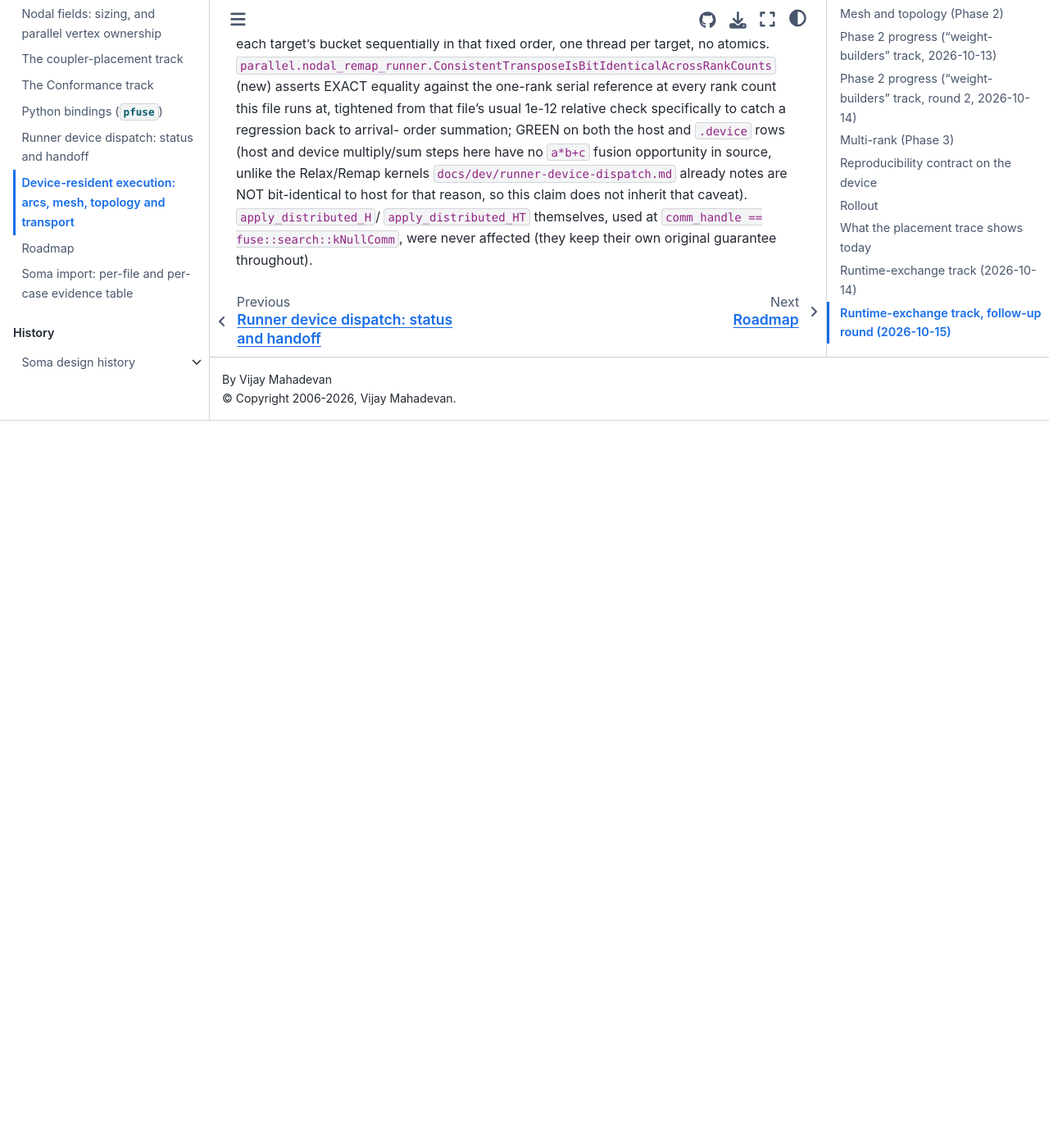
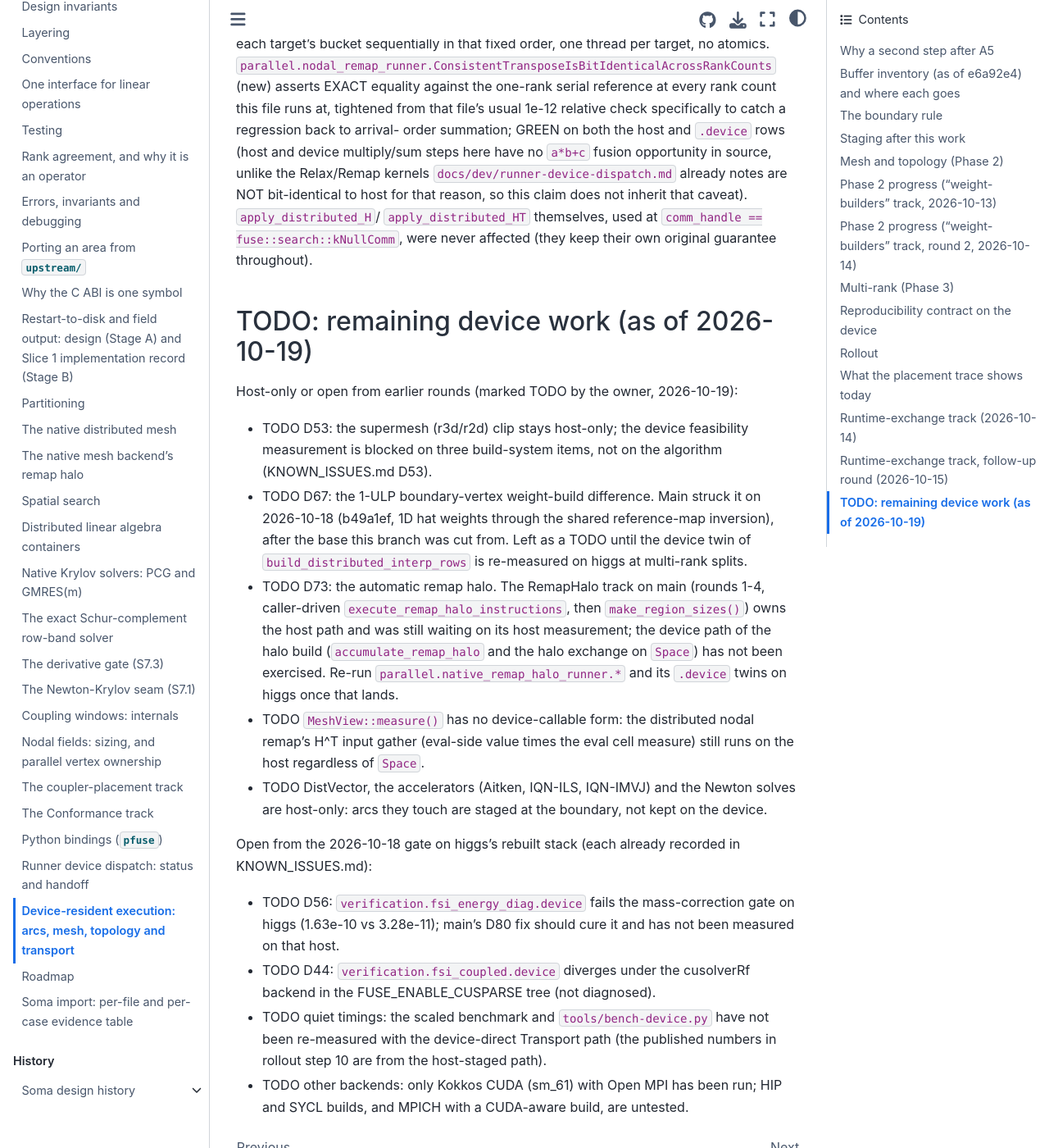
Before and after one commit to vijaysm/fuse, a Sphinx documentation site: the page built from docs/dev/device-resident-arcs.md, in a window 1280 px wide and 1400 px high, scrolled down 23870 px. Shown: the whole window at 82% size. Built offline with Sphinx 7.4.7 and the Sphinx Book theme 1.1.4, drawn with Linux system fonts in a browser that asks for light colours; before the commit the page ends 24383 px from its top, so only the background shows below that.

Commit message:
List the remaining device work as TODO in the device-resident arcs notes
D53, D67, D73, MeshView::measure(), DistVector, the accelerators and Newton, plus the open items from the 2026-10-18 higgs gate.

```diff
--- a/docs/dev/device-resident-arcs.md
+++ b/docs/dev/device-resident-arcs.md
@@ -872,3 +872,42 @@ claim does not inherit that caveat). `apply_distributed_H`/
 `apply_distributed_HT` themselves, used at `comm_handle ==
 fuse::search::kNullComm`, were never affected (they keep their own
 original guarantee throughout).
+
+## TODO: remaining device work (as of 2026-10-19)
+
+Host-only or open from earlier rounds (marked TODO by the owner, 2026-10-19):
+
+- TODO D53: the supermesh (r3d/r2d) clip stays host-only; the device
+  feasibility measurement is blocked on three build-system items, not on the
+  algorithm (KNOWN_ISSUES.md D53).
+- TODO D67: the 1-ULP boundary-vertex weight-build difference. Main struck it
+  on 2026-10-18 (b49a1ef, 1D hat weights through the shared reference-map
+  inversion), after the base this branch was cut from. Left as a TODO until
+  the device twin of `build_distributed_interp_rows` is re-measured on higgs
+  at multi-rank splits.
+- TODO D73: the automatic remap halo. The RemapHalo track on main (rounds 1-4,
+  caller-driven `execute_remap_halo_instructions`, then `make_region_sizes()`)
+  owns the host path and was still waiting on its host measurement; the device
+  path of the halo build (`accumulate_remap_halo` and the halo exchange on
+  `Space`) has not been exercised. Re-run `parallel.native_remap_halo_runner.*`
+  and its `.device` twins on higgs once that lands.
+- TODO `MeshView::measure()` has no device-callable form: the distributed
+  nodal remap's H^T input gather (eval-side value times the eval cell measure)
+  still runs on the host regardless of `Space`.
+- TODO DistVector, the accelerators (Aitken, IQN-ILS, IQN-IMVJ) and the Newton
+  solves are host-only: arcs they touch are staged at the boundary, not kept
+  on the device.
+
+Open from the 2026-10-18 gate on higgs's rebuilt stack (each already recorded
+in KNOWN_ISSUES.md):
+
+- TODO D56: `verification.fsi_energy_diag.device` fails the mass-correction
+  gate on higgs (1.63e-10 vs 3.28e-11); main's D80 fix should cure it and has
+  not been measured on that host.
+- TODO D44: `verification.fsi_coupled.device` diverges under the cusolverRf
+  backend in the FUSE_ENABLE_CUSPARSE tree (not diagnosed).
+- TODO quiet timings: the scaled benchmark and `tools/bench-device.py` have
+  not been re-measured with the device-direct Transport path (the published
+  numbers in rollout step 10 are from the host-staged path).
+- TODO other backends: only Kokkos CUDA (sm_61) with Open MPI has been run;
+  HIP and SYCL builds, and MPICH with a CUDA-aware build, are untested.
```
